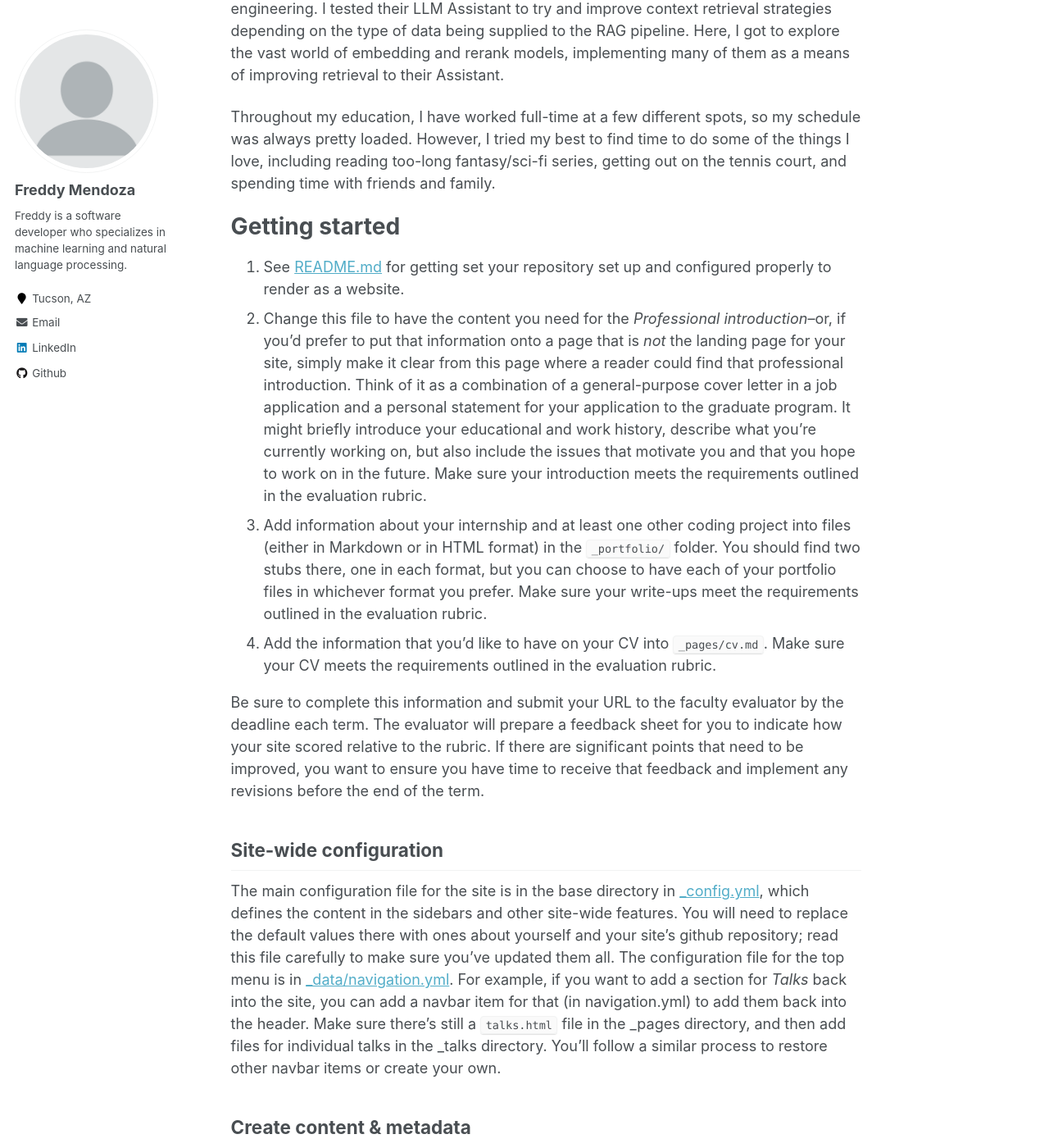
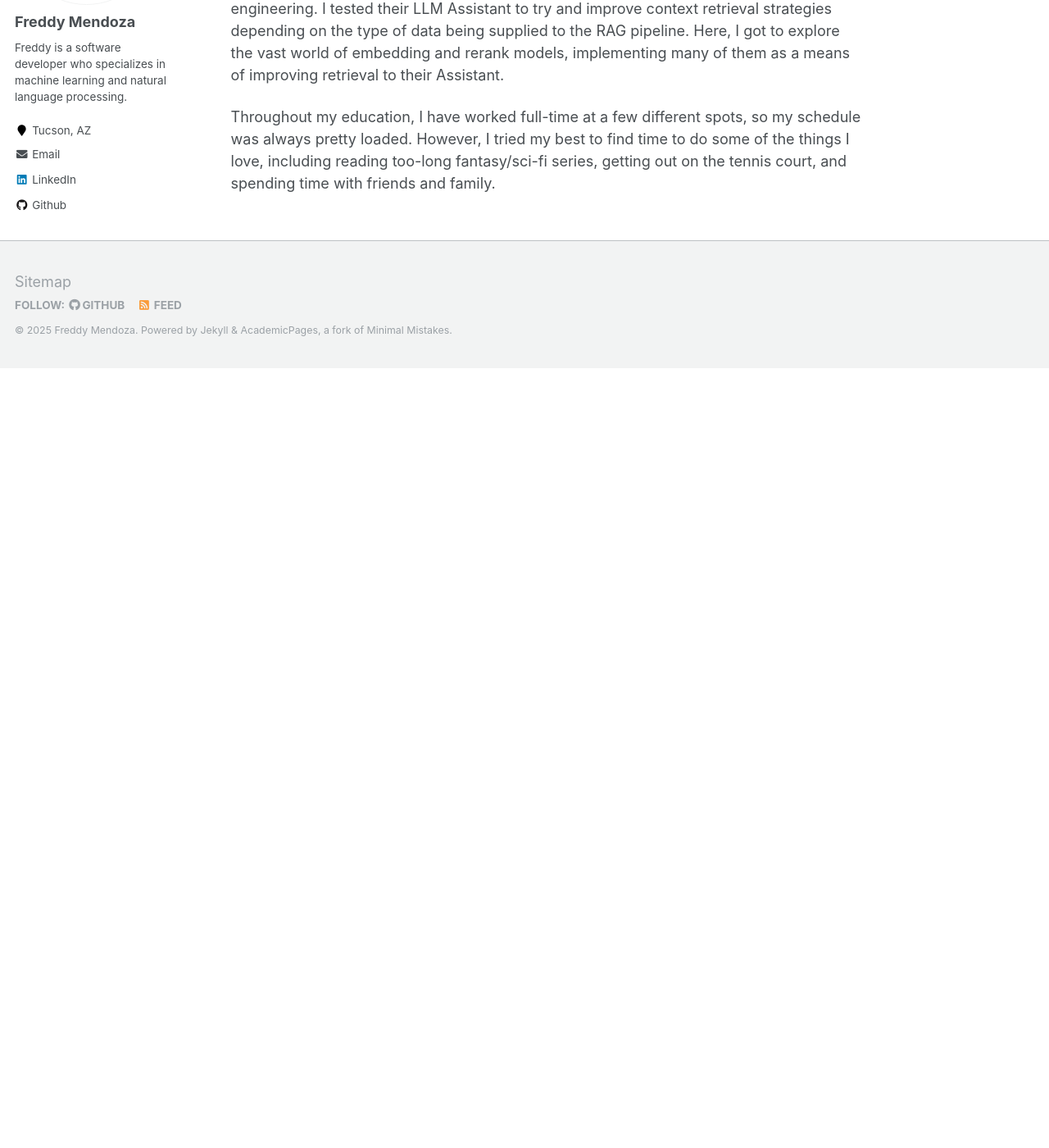
Before and after one commit to fmend/fmend.github.io, a Jekyll site: the page built from _pages/about.md, in a window 1280 px wide and 1400 px high, scrolled down 1182 px. Shown: the whole window at 82% size. Built offline with Jekyll 4.4.1, drawn with Linux system fonts in a browser that asks for light colours; after the commit the page ends 1631 px from its top, so only the background shows below that; some of the changed text lies outside the part shown.

Commit message:
Update about.md
Deleted the site instructions.

```diff
--- a/_pages/about.md
+++ b/_pages/about.md
@@ -29,31 +29,3 @@ For my internship, I got to work with Joel Christner at his startup, [View Syste
 
 
 Throughout my education, I have worked full-time at a few different spots, so my schedule was always pretty loaded. However, I tried my best to find time to do some of the things I love, including reading too-long fantasy/sci-fi series, getting out on the tennis court, and spending time with friends and family.
-
-Getting started
-======
-1. See [README.md](https://github.com/uazhlt/professionalGHpages.github.io/blob/main/README.md) for getting set your repository set up and configured properly to render as a website.
-1. Change this file to have the content you need for the *Professional introduction*--or, if you'd prefer to put that information onto a page that is *not* the landing page for your site, simply make it clear from this page where a reader could find that professional introduction. Think of it as a combination of a general-purpose cover letter in a job application and a personal statement for your application to the graduate program. It might briefly introduce your educational and work history, describe what you're currently working on, but also include the issues that motivate you and that you hope to work on in the future. Make sure your introduction meets the requirements outlined in the evaluation rubric.
-1. Add information about your internship and at least one other coding project into files (either in Markdown or in HTML format) in the `_portfolio/` folder. You should find two stubs there, one in each format, but you can choose to have each of your portfolio files in whichever format you prefer. Make sure your write-ups meet the requirements outlined in the evaluation rubric.
-1. Add the information that you'd like to have on your CV into `_pages/cv.md`. Make sure your CV meets the requirements outlined in the evaluation rubric.
-
-Be sure to complete this information and submit your URL to the faculty evaluator by the deadline each term. The evaluator will prepare a feedback sheet for you to indicate how your site scored relative to the rubric. If there are significant points that need to be improved, you want to ensure you have time to receive that feedback and implement any revisions before the end of the term.
-
-Site-wide configuration
-------
-The main configuration file for the site is in the base directory in [_config.yml](https://github.com/academicpages/academicpages.github.io/blob/master/_config.yml), which defines the content in the sidebars and other site-wide features. You will need to replace the default values there with ones about yourself and your site's github repository; read this file carefully to make sure you've updated them all. The configuration file for the top menu is in [_data/navigation.yml](https://github.com/academicpages/academicpages.github.io/blob/master/_data/navigation.yml). For example, if you want to add a section for *Talks* back into the site, you can add a navbar item for that (in navigation.yml) to add them back into the header. Make sure there's still a `talks.html` file in the _pages directory, and then add files for individual talks in the _talks directory. You'll follow a similar process to restore other navbar items or create your own.
-
-Create content & metadata
-------
-For site content, there is one markdown file for each type of content, which are stored in directories like _publications, _talks, _posts, _teaching, or _pages. For this template, only the _posts and _portfolio directories have been kept, but you can see the [original AcademicPages repository](https://github.com/academicpages/academicpages.github.io) for an example, if you'd like to add any of those categories back in.
-
-If you choose to add some of these categories back to your site, you may find a lot of useful utilities to make updates to the site information work more smoothly. For example, each talk is a markdown file in the [_talks directory](https://github.com/academicpages/academicpages.github.io/tree/master/_talks). At the top of each markdown file is structured data in YAML about the talk, which the theme will parse to do lots of cool stuff. The same structured data about a talk is used to generate the list of talks on the [Talks page](https://academicpages.github.io/talks), each [individual page](https://academicpages.github.io/talks/2012-03-01-talk-1) for specific talks, the talks section for the [CV page](https://academicpages.github.io/cv), and the [map of places you've given a talk](https://academicpages.github.io/talkmap.html) (if you run this [python file](https://github.com/academicpages/academicpages.github.io/blob/master/talkmap.py) or [Jupyter notebook](https://github.com/academicpages/academicpages.github.io/blob/master/talkmap.ipynb), which creates the HTML for the map based on the contents of the _talks directory).
-
-**Markdown generator**
-
-The creator of the AcademicPages template has also created [a set of Jupyter notebooks](https://github.com/academicpages/academicpages.github.io/tree/master/markdown_generator
-) that converts a CSV containing structured data about talks or presentations into individual markdown files that will be properly formatted for the AcademicPages template. The sample CSVs in that directory are the ones used to create the site at stuartgeiger.com. His usual workflow is to keep a spreadsheet of publications and talks, then run the code in these notebooks to generate the markdown files, then commit and push them to the GitHub repository.
-
-For more info
-------
-More info about configuring AcademicPages can be found in [the guide](https://academicpages.github.io/markdown/). The [guides for the Minimal Mistakes theme](https://mmistakes.github.io/minimal-mistakes/docs/configuration/) (which this theme was forked from) might also be helpful.
```
